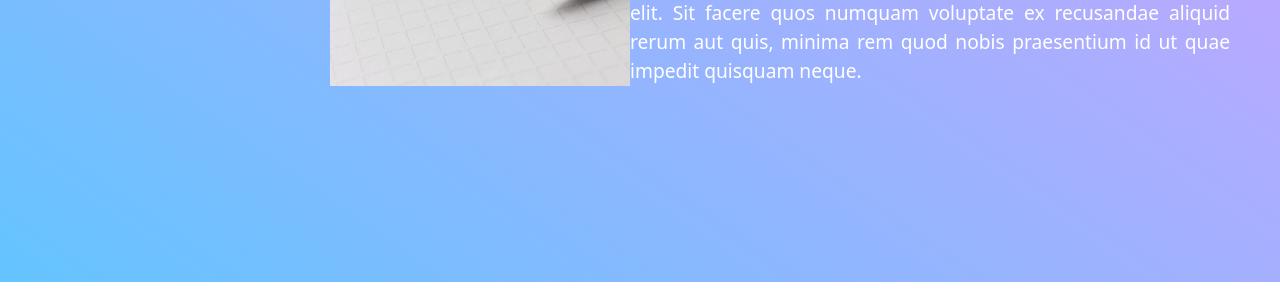
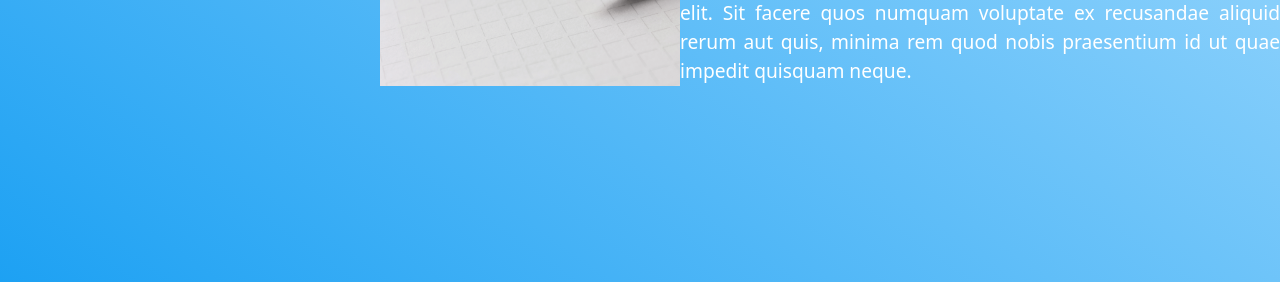
Before and after one commit to Emin-Abdurahmanov/Emin-Abdurahmanov, a website: page index.html in a window 1280 px wide. Shown: the part 364-667 px from the top of the page. Drawn offline with nearby package versions, Linux system fonts and the light colour scheme.

Commit message:
Before big changes

```diff
--- a/styles.css
+++ b/styles.css
@@ -64,14 +64,14 @@ h1{
 /* INTRO SECTION */
 #intro {
     position: relative;
-    background: linear-gradient(35deg, #64c4ff, rgb(204, 163, 254)), no-repeat center center;
+    background: linear-gradient(35deg, #1da1f3, #a1dafd);
     background-size: cover;
-    color: white;
-    padding: 50px;
+    color: #fff;
+    padding: 60px 0;
     display: flex;
     align-items: center;
     justify-content: flex-end;
-    height: 70vh; /* Reduced height */
+    height: 70vh;
 }
 /* .intro-image{
 
```
Also changed, not shown: 1 other file.
